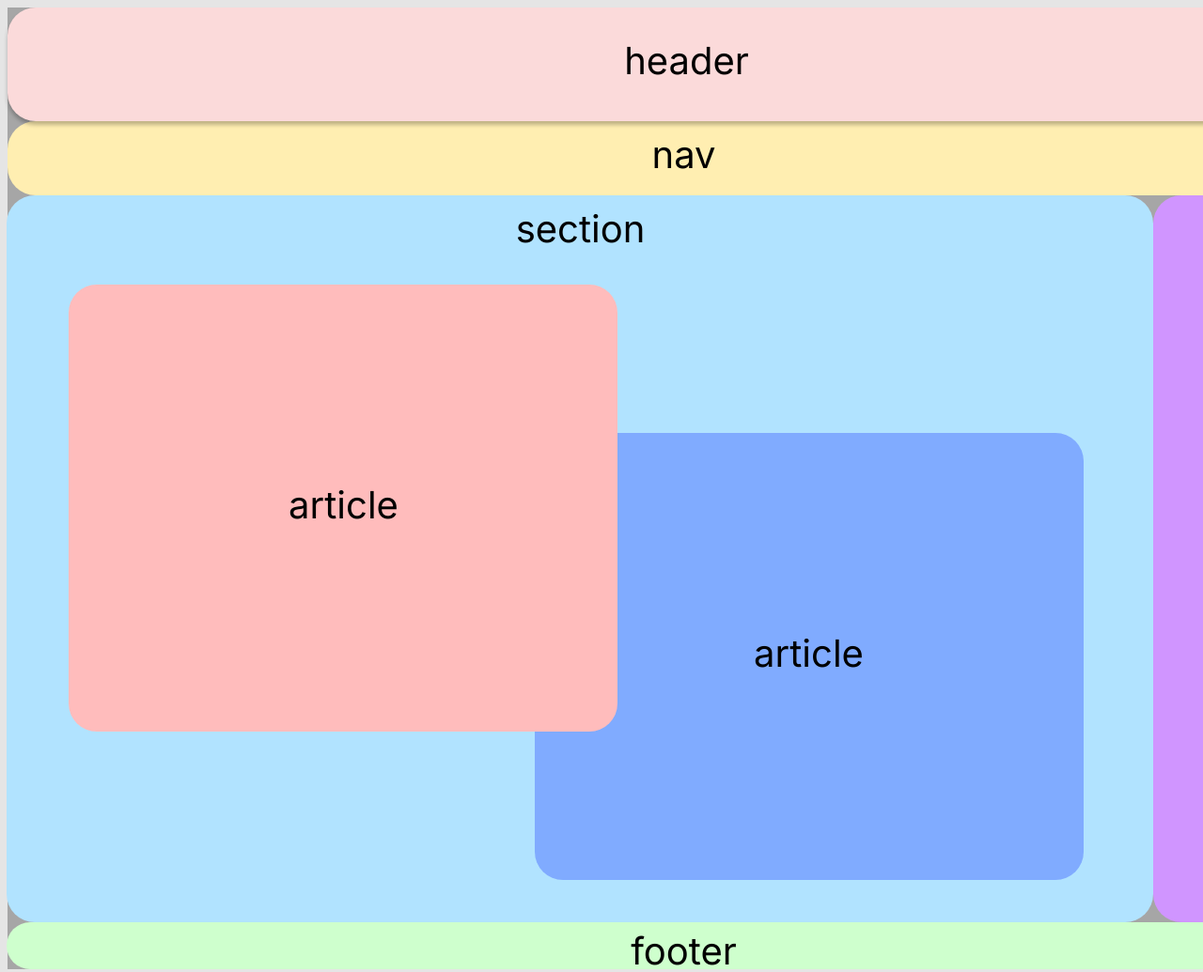
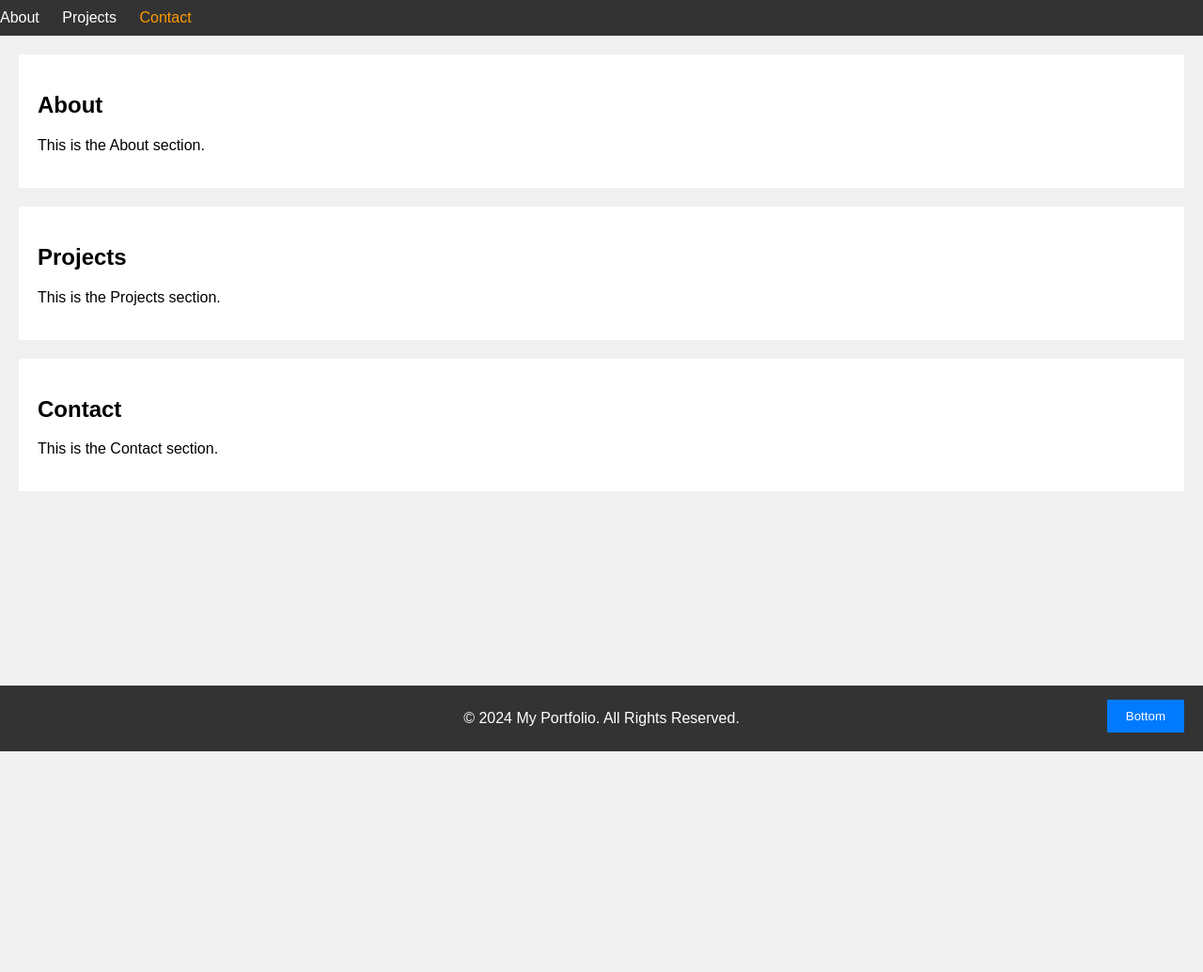
Before and after one commit to ms-cho91/web, a plain HTML site: page index.html in a window 1280 px wide. Shown: the top 1035 px of the page at 94% size. Before the commit the page ends 800 px from the top, so only its background shows below. Drawn offline with Linux system fonts and the light colour scheme.

Commit message:
자기소개 템플릿

```diff
--- a/index.html
+++ b/index.html
@@ -1,25 +1,47 @@
+<!DOCTYPE html>
 <html lang="en">
-          <head>
-            <meta charset="utf-8">
+<head>
+    <meta charset="UTF-8">
+    <meta name="viewport" content="width=device-width, initial-scale=1.0">
+    <title>My Portfolio</title>
+    <link rel="stylesheet" href="styles.css">
+</head>
+<body>
+    <header>
+        <nav>
+            <ul>
+                <li><a href="#about">About</a></li>
+                <li><a href="#projects">Projects</a></li>
+                <li><a href="#contact">Contact</a></li>
+            </ul>
+        </nav>
+    </header>
 
-            <title>Html Generated</title>
-            <meta name="description" content="Figma htmlGenerator">
-            <meta name="author" content="htmlGenerator">
-            <link href="https://fonts.googleapis.com/css?family=Inter&display=swap" rel="stylesheet">
+    <button class="scroll-top-btn">Top</button>
 
-            <link rel="stylesheet" href="styles.css">
+    <main>
+        <section id="about">
+            <h2>About</h2>
+            <p>This is the About section.</p>
+        </section>
 
-            <style>
-              /*
-                Figma Background for illustrative/preview purposes only.
-                You can remove this style tag with no consequence
-              */
-              body {background: #E5E5E5; }
-            </style>
+        <section id="projects">
+            <h2>Projects</h2>
+            <p>This is the Projects section.</p>
+        </section>
 
-          </head>
+        <section id="contact">
+            <h2>Contact</h2>
+            <p>This is the Contact section.</p>
+        </section>
+    </main>
 
-          <body>
-            <div class=e1_4><div class=e1_6><span  class="e1_7">footer</span></div><div class=e1_9><span  class="e1_10">section</span><div class=e1_17><span  class="e1_19">article</span></div><div class=e1_16><span  class="e1_18">article</span></div></div><div class=e1_13><span  class="e1_14">aside</span></div><div class=e1_11><span  class="e1_12">nav</span></div><div class=e1_5><span  class="e1_8">header</span></div></div>
-          </body>
-          </html>
+    <button class="scroll-bottom-btn">Bottom</button>
+
+    <footer>
+        <p>&copy; 2024 My Portfolio. All Rights Reserved.</p>
+    </footer>
+
+    <script src="script.js"></script>
+</body>
+</html>
--- /dev/null
+++ b/script.js
@@ -0,0 +1,48 @@
+// script.js
+document.addEventListener("DOMContentLoaded", function() {
+    // 스크롤 상단 버튼
+    var scrollTopBtn = document.querySelector(".scroll-top-btn");
+    scrollTopBtn.addEventListener("click", function() {
+        window.scrollTo({
+            top: 0,
+            behavior: "smooth"
+        });
+    });
+
+    // 스크롤 하단 버튼
+    var scrollBottomBtn = document.querySelector(".scroll-bottom-btn");
+    scrollBottomBtn.addEventListener("click", function() {
+        window.scrollTo({
+            top: document.body.scrollHeight,
+            behavior: "smooth"
+        });
+    });
+
+    // 활성 상태를 표시하기 위해 헤더의 버튼 활성화
+    var headerLinks = document.querySelectorAll("header nav ul li a");
+    headerLinks.forEach(function(link) {
+        link.addEventListener("click", function() {
+            headerLinks.forEach(function(item) {
+                item.classList.remove("active");
+            });
+            this.classList.add("active");
+        });
+    });
+
+    // 스크롤 이벤트를 사용하여 현재 위치에 따라 헤더 버튼 활성화
+    window.addEventListener("scroll", function() {
+        var currentScroll = window.pageYOffset;
+        var sections = document.querySelectorAll("section");
+        sections.forEach(function(section) {
+            if (currentScroll >= section.offsetTop && currentScroll < section.offsetTop + section.offsetHeight) {
+                var sectionId = section.getAttribute("id");
+                headerLinks.forEach(function(link) {
+                    link.classList.remove("active");
+                    if (link.getAttribute("href").substring(1) === sectionId) {
+                        link.classList.add("active");
+                    }
+                });
+            }
+        });
+    });
+});
--- a/styles.css
+++ b/styles.css
@@ -1,193 +1,72 @@
-.1_4 {
-	overflow:hidden;
+/* styles.css */
+body {
+    font-family: Arial, sans-serif;
+    margin: 0;
+    padding: 0;
+	height: 1800px;
+    background-color: #f0f0f0;
 }
-.e1_4 {
-	background-color:rgba(165.74999392032623, 165.74999392032623, 165.74999392032623, 1);
-	width:1440px;
-	height:1024px;
-	position:absolute;
+
+header {
+    background-color: #333;
+    padding: 10px 0;
 }
-.e1_6 {
-	background-color:rgba(206.06128603219986, 255, 205.06250202655792, 1);
-	width:1440px;
-	height:50px;
-	position:absolute;
-	left:-1px;
-	top:974px;
-	border-top-left-radius:30px;
-	border-top-right-radius:30px;
-	border-bottom-left-radius:30px;
-	border-bottom-right-radius:30px;
+
+nav ul {
+    margin: 0;
+    padding: 0;
+    list-style-type: none;
 }
-.1_6 {
-	border:1px solid rgba(0, 0, 0, 1);
+
+nav ul li {
+    display: inline;
+    margin-right: 20px;
 }
-.e1_7 {
-	color:rgba(0, 0, 0, 1);
-	width:345px;
-	height:38px;
-	position:absolute;
-	left:548px;
-	top:6px;
-	font-family:Inter;
-	text-align:center;
-	font-size:40px;
-	letter-spacing:0;
+
+nav ul li a {
+    color: #fff;
+    text-decoration: none;
 }
-.e1_9 {
-	background-color:rgba(177.43749797344208, 227.07750231027603, 255, 1);
-	width:1220px;
-	height:774px;
-	position:absolute;
-	left:-1px;
-	top:200px;
-	border-top-left-radius:30px;
-	border-top-right-radius:30px;
-	border-bottom-left-radius:30px;
-	border-bottom-right-radius:30px;
+
+nav ul li a:hover,
+nav ul li a.active {
+    color: #ff9900; /* Hover 및 Active 시 색상 변경 */
 }
-.1_9 {
-	border:1px solid rgba(0, 0, 0, 1);
+
+main {
+    padding: 20px;
 }
-.e1_10 {
-	color:rgba(0, 0, 0, 1);
-	width:345px;
-	height:56px;
-	position:absolute;
-	left:438px;
-	top:11px;
-	font-family:Inter;
-	text-align:center;
-	font-size:40px;
-	letter-spacing:0;
+
+section {
+    background-color: #fff;
+    padding: 20px;
+    margin-bottom: 20px;
 }
-.e1_17 {
-	background-color:rgba(0, 25.50000037997961, 255, 0.2800000011920929);
-	width:584px;
-	height:476px;
-	position:absolute;
-	left:562px;
-	top:253px;
-	border-top-left-radius:30px;
-	border-top-right-radius:30px;
-	border-bottom-left-radius:30px;
-	border-bottom-right-radius:30px;
+
+footer {
+	width: 100%;
+    background-color: #333;
+    color: #fff;
+    text-align: center;
+    padding: 10px 0;
+	bottom: 0px;
+	position: fixed;
 }
-.e1_19 {
-	color:rgba(0, 0, 0, 1);
-	width:345px;
-	height:56px;
-	position:absolute;
-	left:119px;
-	top:210px;
-	font-family:Inter;
-	text-align:center;
-	font-size:40px;
-	letter-spacing:0;
+
+.scroll-top-btn,
+.scroll-bottom-btn {
+    position: fixed;
+    right: 20px;
+    bottom: 20px;
+    padding: 10px 20px;
+    background-color: #007bff;
+    color: #fff;
+    border: none;
+    cursor: pointer;
+    z-index: 1000;
 }
-.e1_16 {
-	background-color:rgba(255, 188.06250303983688, 188.06250303983688, 1);
-	width:584px;
-	height:476px;
-	position:absolute;
-	left:66px;
-	top:95px;
-	border-top-left-radius:30px;
-	border-top-right-radius:30px;
-	border-bottom-left-radius:30px;
-	border-bottom-right-radius:30px;
+
+.scroll-top-btn:hover,
+.scroll-bottom-btn:hover {
+    background-color: #0056b3; /* Hover 시 색상 변경 */
 }
-.e1_18 {
-	color:rgba(0, 0, 0, 1);
-	width:345px;
-	height:56px;
-	position:absolute;
-	left:120px;
-	top:210px;
-	font-family:Inter;
-	text-align:center;
-	font-size:40px;
-	letter-spacing:0;
-}
-.e1_13 {
-	background-color:rgba(208.24998378753662, 148.7499949336052, 255, 1);
-	width:220px;
-	height:774px;
-	position:absolute;
-	left:1219px;
-	top:200px;
-	border-top-left-radius:30px;
-	border-top-right-radius:30px;
-	border-bottom-left-radius:30px;
-	border-bottom-right-radius:30px;
-}
-.1_13 {
-	border:1px solid rgba(0, 0, 0, 1);
-}
-.e1_14 {
-	color:rgba(0, 0, 0, 1);
-	width:345px;
-	height:56px;
-	position:absolute;
-	left:-63px;
-	top:359px;
-	font-family:Inter;
-	text-align:center;
-	font-size:40px;
-	letter-spacing:0;
-}
-.e1_11 {
-	background-color:rgba(255, 237.93630123138428, 177.43749797344208, 1);
-	width:1440px;
-	height:79px;
-	position:absolute;
-	left:0px;
-	top:121px;
-	border-top-left-radius:30px;
-	border-top-right-radius:30px;
-	border-bottom-left-radius:30px;
-	border-bottom-right-radius:30px;
-}
-.1_11 {
-	border:1px solid rgba(0, 0, 0, 1);
-}
-.e1_12 {
-	color:rgba(0, 0, 0, 1);
-	width:345px;
-	height:56px;
-	position:absolute;
-	left:547px;
-	top:11px;
-	font-family:Inter;
-	text-align:center;
-	font-size:40px;
-	letter-spacing:0;
-}
-.e1_5 {
-	box-shadow:0px 4px 4px rgba(0, 0, 0, 0.25);
-	background-color:rgba(250.75000405311584, 218.36145401000977, 218.36145401000977, 1);
-	width:1440px;
-	height:121px;
-	position:absolute;
-	left:0px;
-	top:0px;
-	border-top-left-radius:30px;
-	border-top-right-radius:30px;
-	border-bottom-left-radius:30px;
-	border-bottom-right-radius:30px;
-}
-.1_5 {
-	border:1px solid rgba(0, 0, 0, 1);
-}
-.e1_8 {
-	color:rgba(0, 0, 0, 1);
-	width:345px;
-	height:56px;
-	position:absolute;
-	left:550px;
-	top:32px;
-	font-family:Inter;
-	text-align:center;
-	font-size:40px;
-	letter-spacing:0;
-}
```
